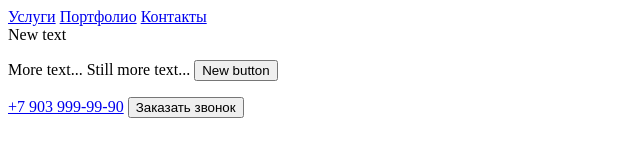
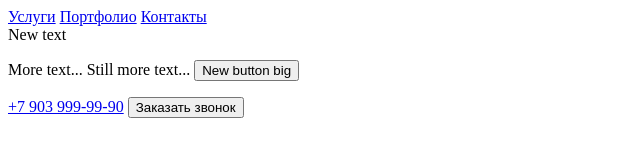
Before and after one commit to dmitri-pr/project_example, a plain HTML site: page index.html in a window 1280 px wide. Shown: the full height of the page, 0-640 px from the left. Drawn offline with Linux system fonts and the light colour scheme.

Commit message:
New button changed

```diff
--- a/index.html
+++ b/index.html
@@ -18,7 +18,7 @@
             New text
             <p>
                 More text... Still more text...
-                <button>New button</button>
+                <button>New button big</button>
             </p>
         </div>
         <div>
```
